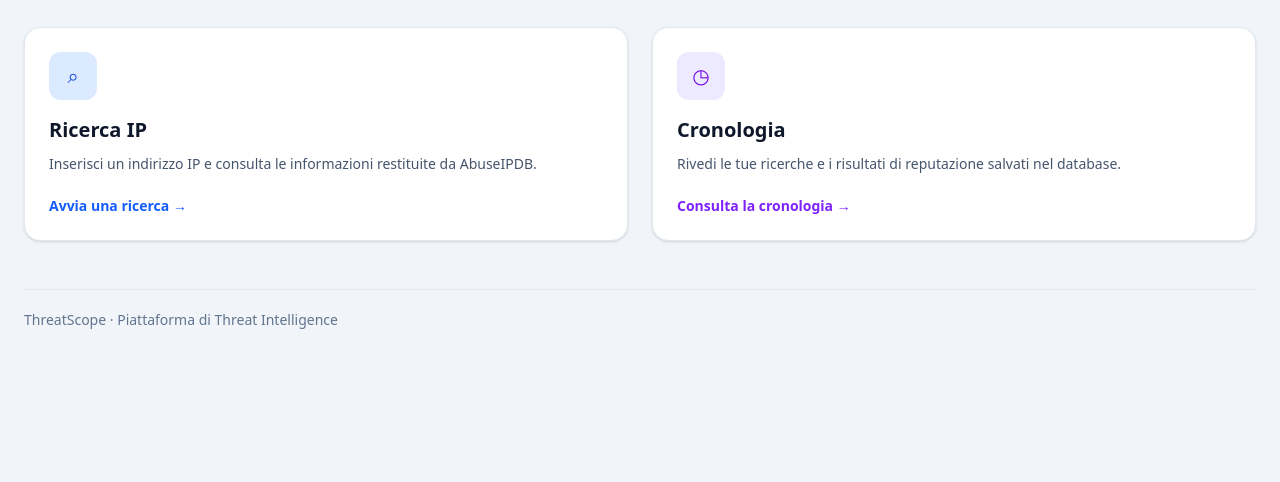
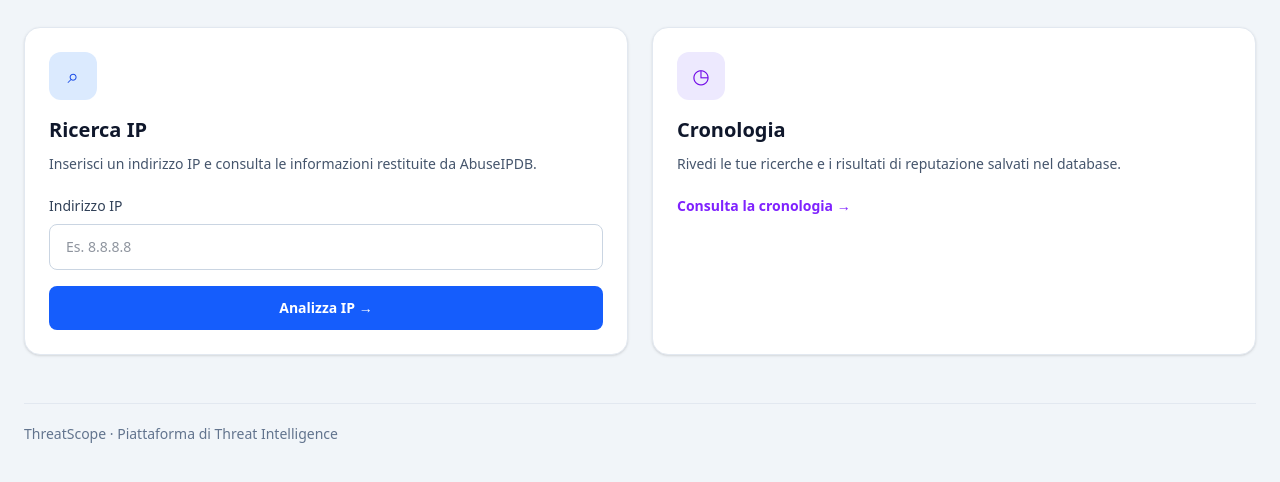
Before and after one commit to T-Virginia/ThreatScope, a Laravel app: page /dashboard in a window 1280 px wide. Shown: the part 220-702 px from the top of the page. Run offline with Laravel 12, Linux system fonts and the light colour scheme; a user stored in the database is signed in; data comes from the database, SQL or seed files in the repository; style sheets or scripts are compiled from the project's sources; parts of the project's set-up code (start-up, migrations or seed data) failed here and were passed over.

Commit message:
aggiornamento delle route e vista

```diff
--- a/resources/views/dashboard.blade.php
+++ b/resources/views/dashboard.blade.php
@@ -43,25 +43,32 @@
         </section>
 
         <section class="grid gap-6 md:grid-cols-2">
-            <a href="/threats/8.8.8.8"
-                class="group rounded-2xl border border-slate-200 bg-white p-6 shadow-sm transition hover:-translate-y-1 hover:border-blue-300 hover:shadow-md">
+
+            <div class="rounded-2xl border border-slate-200 bg-white p-6 shadow-sm">
                 <div class="mb-4 flex size-12 items-center justify-center rounded-xl bg-blue-100 text-xl text-blue-700">
                     ⌕
                 </div>
 
-                <h2 class="text-xl font-semibold text-slate-900">
-                    Ricerca IP
-                </h2>
+                <h2 class="text-xl font-semibold text-slate-900">Ricerca IP</h2>
 
                 <p class="mt-2 text-sm leading-6 text-slate-600">
-                    Inserisci un indirizzo IP e consulta le informazioni
-                    restituite da AbuseIPDB.
+                    Inserisci un indirizzo IP e consulta le informazioni restituite da AbuseIPDB.
                 </p>
 
-                <p class="mt-5 text-sm font-semibold text-blue-600">
-                    Avvia una ricerca →
-                </p>
-            </a>
+                <form action="{{ route('threats.search') }}" method="GET" class="mt-5">
+                    <label for="ip" class="mb-2 block text-sm font-medium text-slate-700">
+                        Indirizzo IP
+                    </label>
+
+                    <input type="text" id="ip" name="ip" placeholder="Es. 8.8.8.8" required
+                        class="w-full rounded-lg border border-slate-300 px-4 py-3 text-sm outline-none transition focus:border-blue-500 focus:ring-2 focus:ring-blue-100">
+
+                    <button type="submit"
+                        class="mt-4 w-full rounded-lg bg-blue-600 px-4 py-3 text-sm font-semibold text-white transition hover:bg-blue-700">
+                        Analizza IP →
+                    </button>
+                </form>
+            </div>
 
             <a href="{{ url('/history') }}"
                 class="group rounded-2xl border border-slate-200 bg-white p-6 shadow-sm transition hover:-translate-y-1 hover:border-blue-300 hover:shadow-md">
--- a/routes/web.php
+++ b/routes/web.php
@@ -11,5 +11,6 @@ Route::get('/', function () {
 Route::middleware('auth')->group(function () {
     Route::get('/dashboard', [DashboardController::class, 'dashboard']);
     Route::get('/history', [ThreatsController::class, 'history']);
-    Route::get('/threats/{ip}', [ThreatsController::class, 'threats']);
-    });
+    Route::get('/threats', [ThreatsController::class, 'search'])->name('threats.search');
+    Route::get('/threats/{ip}', [ThreatsController::class, 'threats'])->name('threats');
+});
```
Also changed, not shown: app/Http/Controllers/ThreatsController.php (+12 -0 lines).
